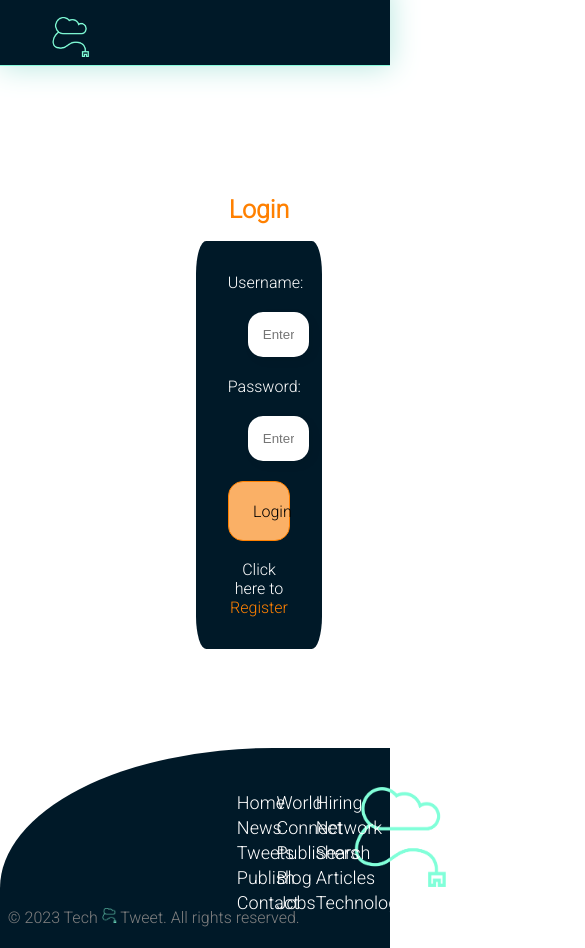
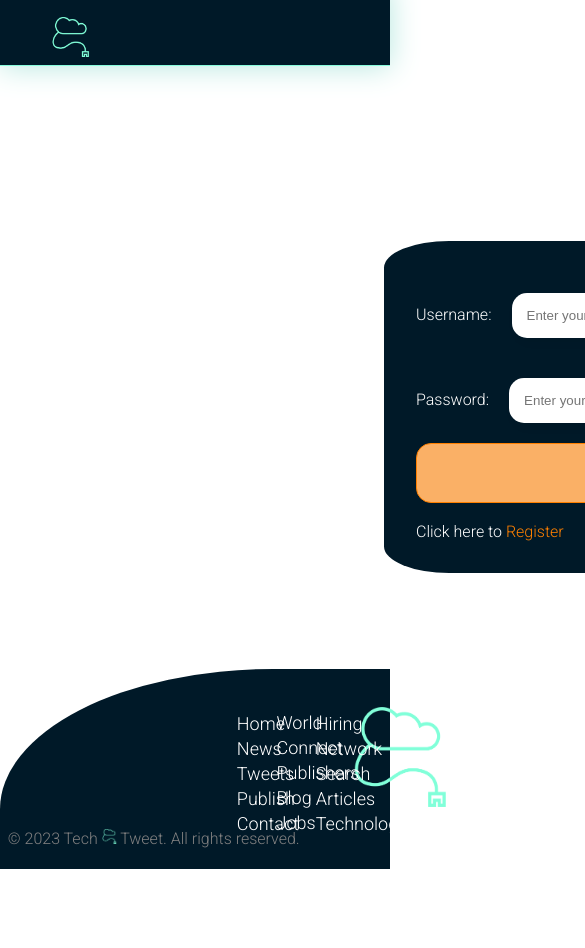
Before and after one commit to Dide92/TechTweet-Frontend, a React (Create React App) app in the folder frontend/: page /new in a window 390 px wide. Shown: the top 948 px of the page, 585 px wide, since content can reach past the window. After the commit the page ends 869 px from the top, so only its background shows below. Built offline with nearby package versions, Linux system fonts and the light colour scheme; no server answers.

Commit message:
media query complete

```diff
--- a/frontend/src/App.css
+++ b/frontend/src/App.css
@@ -181,7 +181,7 @@ display:flex;
     position:absolute;
     left:20rem;
     font-size:8rem;
-    top:15rem;
+    top:20rem;
     animation: 3s ease-out 0s 1 slideFromTop;
     font-weight: 1;
   }
@@ -201,7 +201,7 @@ display:flex;
     position:absolute;
     font-size:8rem;
     left:50rem;
-    top:15rem;
+    top:20rem;
     font-weight: 1;
     animation: 3s ease-out 0s 1 slideFromBottom;
 
@@ -216,10 +216,10 @@ display:flex;
   }
   .logo {
     position:absolute;
+    height:100px;
     left:40rem;
-    height:100px;
     width:100px;
-    top:23rem;
+    top:28rem;
     animation: 5s ease-in 0s 1 logoFadeIn;
 
   }
@@ -720,11 +720,40 @@ input {
 #icon {
   cursor:pointer;
 }
-@media screen and (max-width: 1280px) {
+
+@media (max-width: 1500px)  {
+
   .tech,
-  .tweet,
+  .tweet {
+    position:relative;
+    left:12rem;
+    top:15rem;
+  }
   .logo {
-    position:relative;
-    left: 5rem;
+    top:20rem;
+    position:absolute;
+    left:50rem;
   }
-}
+  form {
+    width:750px;
+    left:20rem;
+  }
+  input {
+    width:600px;
+  }
+  #description {
+    width:630px;
+  }
+  .textarea {
+    width:630px;
+  }
+  .detail{
+    width:750px;
+    left:20rem;
+
+  }
+  .login {
+    width:1100px;
+    left:2rem;
+  }
+ }
--- a/frontend/src/pages/Login.js
+++ b/frontend/src/pages/Login.js
@@ -32,7 +32,7 @@ function Login() {
   };
 
   return (
-    <div className='new detail'>
+    <div className='login detail'>
       <h1 style={{position:'relative', left:'2rem'}}>Login</h1>
       {error && <p className="error-message">{error}</p>}
       <form  onSubmit={handleSubmit}>
--- a/frontend/src/pages/Register.js
+++ b/frontend/src/pages/Register.js
@@ -26,7 +26,7 @@ function Register() {
     }
     };
     return(
-    <div className='new detail'>
+    <div className='login detail'>
         <h1 style={{position:'relative', left:'2rem'}}>Register</h1>
         <form onSubmit={handleSubmit}>
             <label>Username:</label>
```
